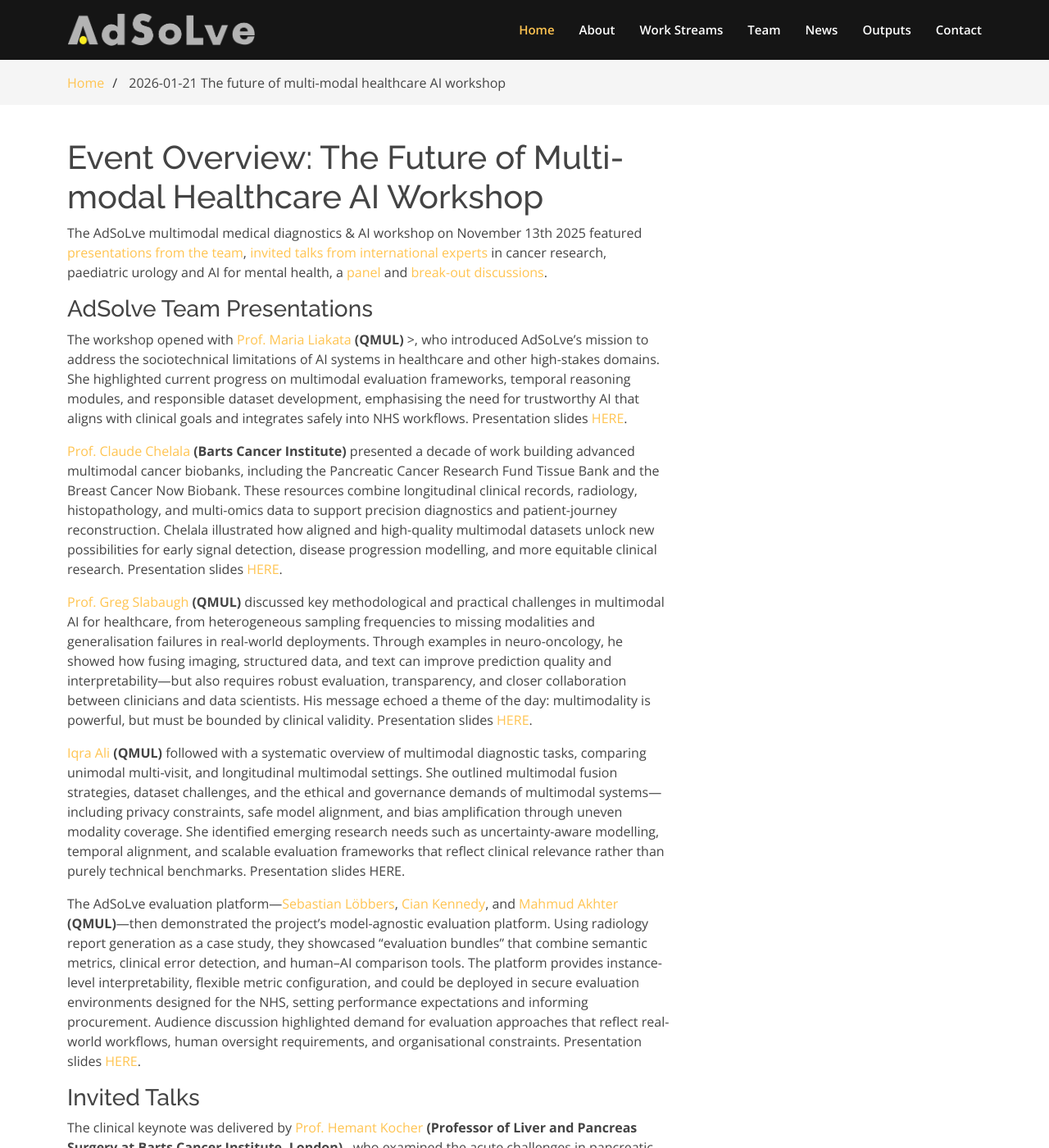
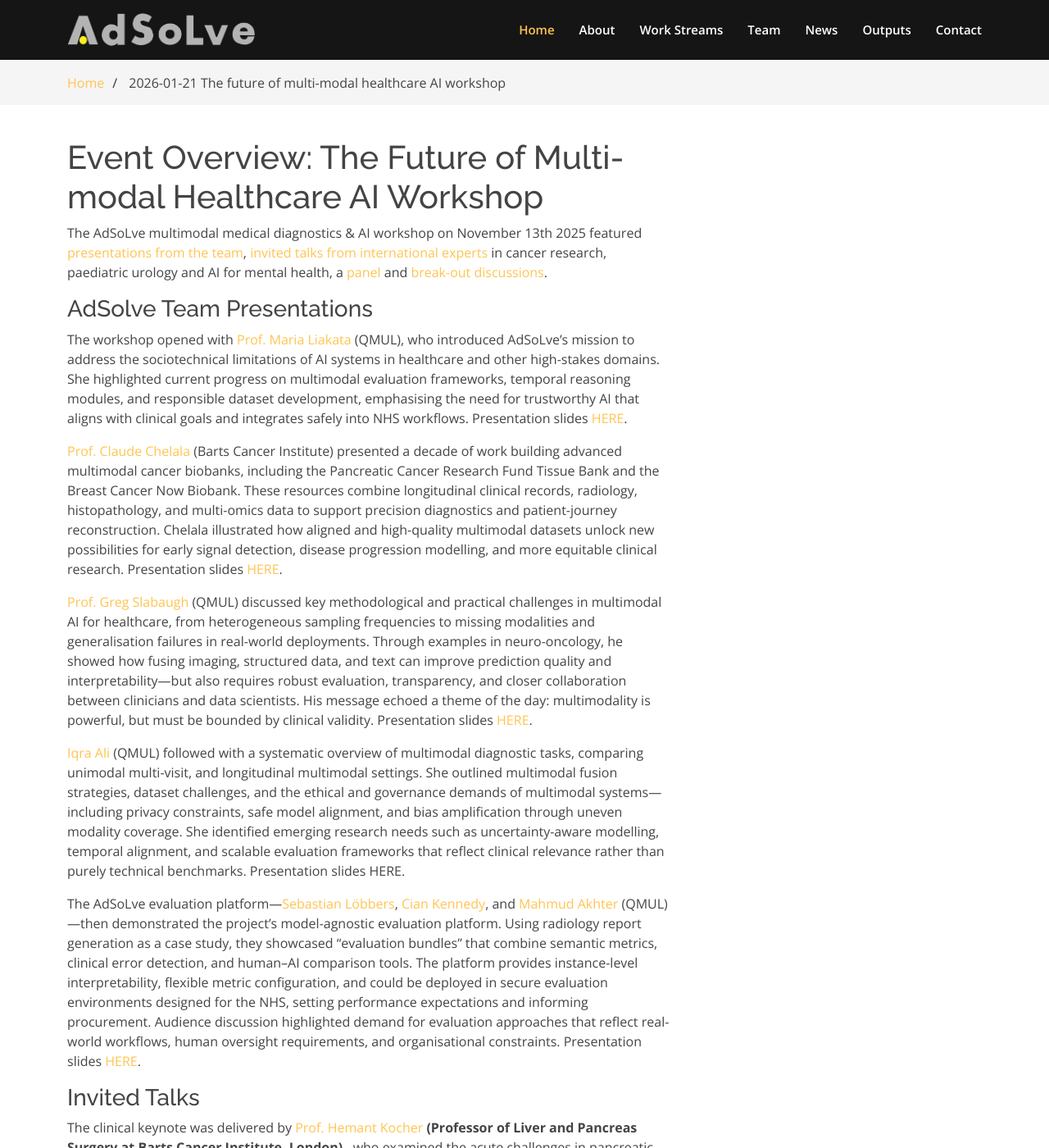
Before and after one commit to adsolve/adsolve.github.io, a Jekyll site: the page built from 2026-01-21-the-future-of-multi-modal-healthcare-ai-workshop.md, in a window 1280 px wide and 1400 px high. Shown: the whole window at 82% size. Built offline with Jekyll 4.4.1, drawn with Linux system fonts in a browser that asks for light colours; some of the changed text lies outside the part shown.

Commit message:
refactor speaker affiliations in workshop overview for clarity and consistency

```diff
--- a/_includes/2026-01-21-the-future-of-multi-modal-healthcare-ai-workshop.html
+++ b/_includes/2026-01-21-the-future-of-multi-modal-healthcare-ai-workshop.html
@@ -41,8 +41,7 @@
 						<a href="https://www.linkedin.com/in/maria-liakata-273b9677/"
 							>Prof. Maria Liakata</a
 						>
-						<b>(QMUL)</b>
-						>, who introduced AdSoLve&rsquo;s mission to address the
+						(QMUL), who introduced AdSoLve&rsquo;s mission to address the
 						sociotechnical limitations of AI systems in healthcare and other
 						high-stakes domains. She highlighted current progress on multimodal
 						evaluation frameworks, temporal reasoning modules, and responsible
@@ -58,7 +57,7 @@
 						<a href="https://www.linkedin.com/in/claude-chelala-62779970/"
 							>Prof. Claude Chelala</a
 						>
-						<b>(Barts Cancer Institute)</b> presented a decade of work building
+						(Barts Cancer Institute) presented a decade of work building
 						advanced multimodal cancer biobanks, including the Pancreatic Cancer
 						Research Fund Tissue Bank and the Breast Cancer Now Biobank. These
 						resources combine longitudinal clinical records, radiology,
@@ -76,8 +75,8 @@
 						<a href="https://www.linkedin.com/in/greg-slabaugh-a5b03a1/"
 							>Prof. Greg Slabaugh</a
 						>
-						<b>(QMUL)</b> discussed key methodological and practical challenges
-						in multimodal AI for healthcare, from heterogeneous sampling
+						(QMUL) discussed key methodological and practical challenges in
+						multimodal AI for healthcare, from heterogeneous sampling
 						frequencies to missing modalities and generalisation failures in
 						real-world deployments. Through examples in neuro-oncology, he
 						showed how fusing imaging, structured data, and text can improve
@@ -93,13 +92,13 @@
 					</p>
 					<p>
 						<a href="https://www.linkedin.com/in/iqra-ali1122/">Iqra Ali</a>
-						<b>(QMUL)</b> followed with a systematic overview of multimodal
-						diagnostic tasks, comparing unimodal multi-visit, and longitudinal
-						multimodal settings. She outlined multimodal fusion strategies,
-						dataset challenges, and the ethical and governance demands of
-						multimodal systems&mdash;including privacy constraints, safe model
-						alignment, and bias amplification through uneven modality coverage.
-						She identified emerging research needs such as uncertainty-aware
+						(QMUL) followed with a systematic overview of multimodal diagnostic
+						tasks, comparing unimodal multi-visit, and longitudinal multimodal
+						settings. She outlined multimodal fusion strategies, dataset
+						challenges, and the ethical and governance demands of multimodal
+						systems&mdash;including privacy constraints, safe model alignment,
+						and bias amplification through uneven modality coverage. She
+						identified emerging research needs such as uncertainty-aware
 						modelling, temporal alignment, and scalable evaluation frameworks
 						that reflect clinical relevance rather than purely technical
 						benchmarks. Presentation slides HERE.
@@ -114,18 +113,17 @@
 							>Cian Kennedy</a
 						>, and
 						<a href="https://www.linkedin.com/in/akhterme/">Mahmud Akhter</a>
-						<b>(QMUL)</b>&mdash;then demonstrated the project&rsquo;s
-						model-agnostic evaluation platform. Using radiology report
-						generation as a case study, they showcased &ldquo;evaluation
-						bundles&rdquo; that combine semantic metrics, clinical error
-						detection, and human&ndash;AI comparison tools. The platform
-						provides instance-level interpretability, flexible metric
-						configuration, and could be deployed in secure evaluation
-						environments designed for the NHS, setting performance expectations
-						and informing procurement. Audience discussion highlighted demand
-						for evaluation approaches that reflect real-world workflows, human
-						oversight requirements, and organisational constraints. Presentation
-						slides
+						(QMUL)&mdash;then demonstrated the project&rsquo;s model-agnostic
+						evaluation platform. Using radiology report generation as a case
+						study, they showcased &ldquo;evaluation bundles&rdquo; that combine
+						semantic metrics, clinical error detection, and human&ndash;AI
+						comparison tools. The platform provides instance-level
+						interpretability, flexible metric configuration, and could be
+						deployed in secure evaluation environments designed for the NHS,
+						setting performance expectations and informing procurement. Audience
+						discussion highlighted demand for evaluation approaches that reflect
+						real-world workflows, human oversight requirements, and
+						organisational constraints. Presentation slides
 						<a
 							href="https://drive.google.com/file/d/14DpZNjX60wNcikoT6hXGcAYvLZfrh5Vl/view"
 							>HERE</a
@@ -203,11 +201,8 @@
 						systemic challenges seen across the workshop: the scarcity of
 						shareable clinically validated data; the need to foreground
 						fine-grained, symptom-level insights; and the importance of shifting
-						from
-					</p>
-					<p>
-						diagnosis to triage given chronic workforce shortages. Presentation
-						slides
+						from diagnosis to triage given chronic workforce shortages.
+						Presentation slides
 						<a
 							href="https://drive.google.com/file/d/1NozPgI-BJFSK_VlIg0R36GRhCpT5jjRi/view"
 							>HERE</a
@@ -281,41 +276,39 @@
 					</p>
 					<ul>
 						<li>
-							<b>Highest-value use cases</b> included multidisciplinary team
-							decision support, emergency medicine triage, oncology, cardiology,
+							Highest-value use cases included multidisciplinary team decision
+							support, emergency medicine triage, oncology, cardiology,
 							ophthalmology, and chronic disease prevention&mdash;domains where
 							multiple modalities already shape clinical judgement.
 						</li>
 						<li>
-							<b>Data challenges</b> were repeatedly raised: missing modalities,
-							uneven sampling, inconsistent equipment, limited consented
-							datasets, and organisational barriers to retrieving primary-care
-							longitudinal data. Many noted tensions between multimodal
-							ambitions and data-minimisation norms under existing privacy
-							frameworks.
+							Data challenges were repeatedly raised: missing modalities, uneven
+							sampling, inconsistent equipment, limited consented datasets, and
+							organisational barriers to retrieving primary-care longitudinal
+							data. Many noted tensions between multimodal ambitions and
+							data-minimisation norms under existing privacy frameworks.
 						</li>
 						<li>
-							<b>Economic and organisational constraints</b> were identified as
-							core barriers to adoption. Beyond technical accuracy, Trusts
-							require a compelling business case that justifies integration
-							costs, workflow disruption, and ongoing validation resources.
+							Economic and organisational constraints were identified as core
+							barriers to adoption. Beyond technical accuracy, Trusts require a
+							compelling business case that justifies integration costs,
+							workflow disruption, and ongoing validation resources.
 						</li>
 						<li>
-							<b>Regulatory complexity</b> was widely acknowledged. Participants
+							Regulatory complexity was widely acknowledged. Participants
 							highlighted the MHRA&rsquo;s evolving guidance, the burden of
 							re-certifying software after each model update, and the mismatch
 							between traditional medical-device regulation and rapidly evolving
 							AI systems.
 						</li>
 						<li>
-							<b>Stakeholder involvement</b> was seen as essential: health
-							economists, patient safety teams, procurement officers,
-							regulators, clinical champions, and IT infrastructure specialists
-							must all be engaged early to ensure practical, safe, and
-							sustainable deployment.
+							Stakeholder involvement was seen as essential: health economists,
+							patient safety teams, procurement officers, regulators, clinical
+							champions, and IT infrastructure specialists must all be engaged
+							early to ensure practical, safe, and sustainable deployment.
 						</li>
 						<li>
-							<b>Success metrics</b> were considered broader than accuracy
+							Success metrics were considered broader than accuracy
 							alone&mdash;covering time saved, reduction of missed findings,
 							improved patient experience, lower clinician burden, and avoidance
 							of unintended downstream strain elsewhere in the system.
```
Also changed, not shown: 1 other file.
